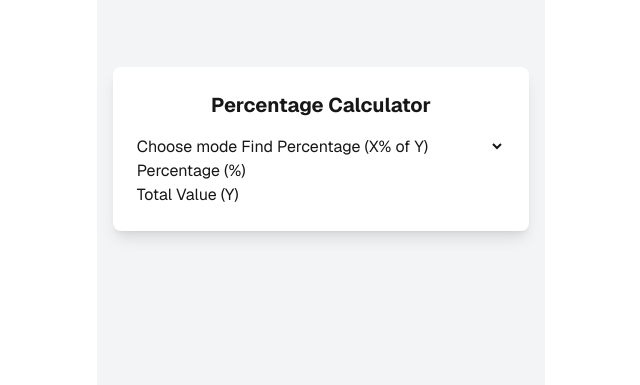
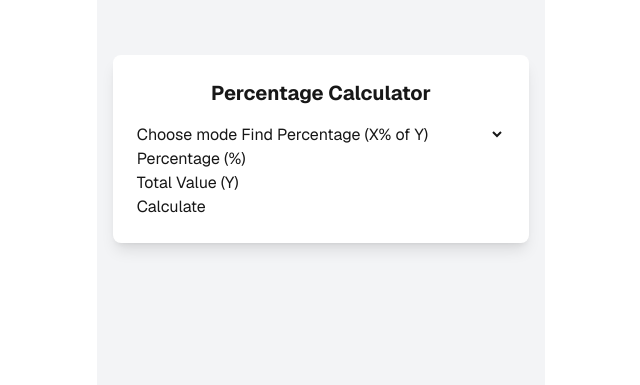
Before and after one commit to Paul-Lecomte/percentage-calculator, a Next.js app: page / in a window 1280 px wide. Shown: the part 415-800 px from the top of the page, without its empty margins (319-959 px from the left). Built offline with nearby package versions, Linux system fonts and the light colour scheme.

Commit message:
added the calculate button

```diff
--- a/src/app/components/precentageCalculator.js
+++ b/src/app/components/precentageCalculator.js
@@ -50,6 +50,13 @@ export default function PercentageCalculator() {
                         onChange={(e) => setMode(e.target.value)}
                     />
                 </div>
+
+                <button onClick={calculate}>Calculate</button>
+                {result !== null && (
+                    <div>
+                        Result: {result}
+                    </div>
+                )}
             </div>
         </div>
     )
```
